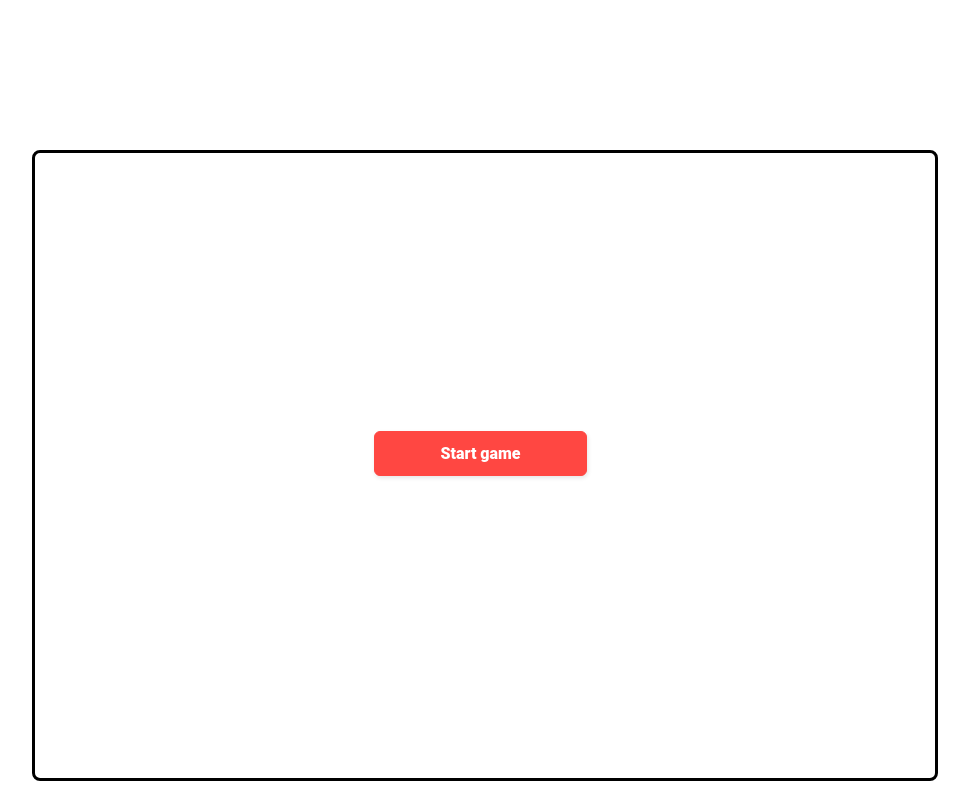
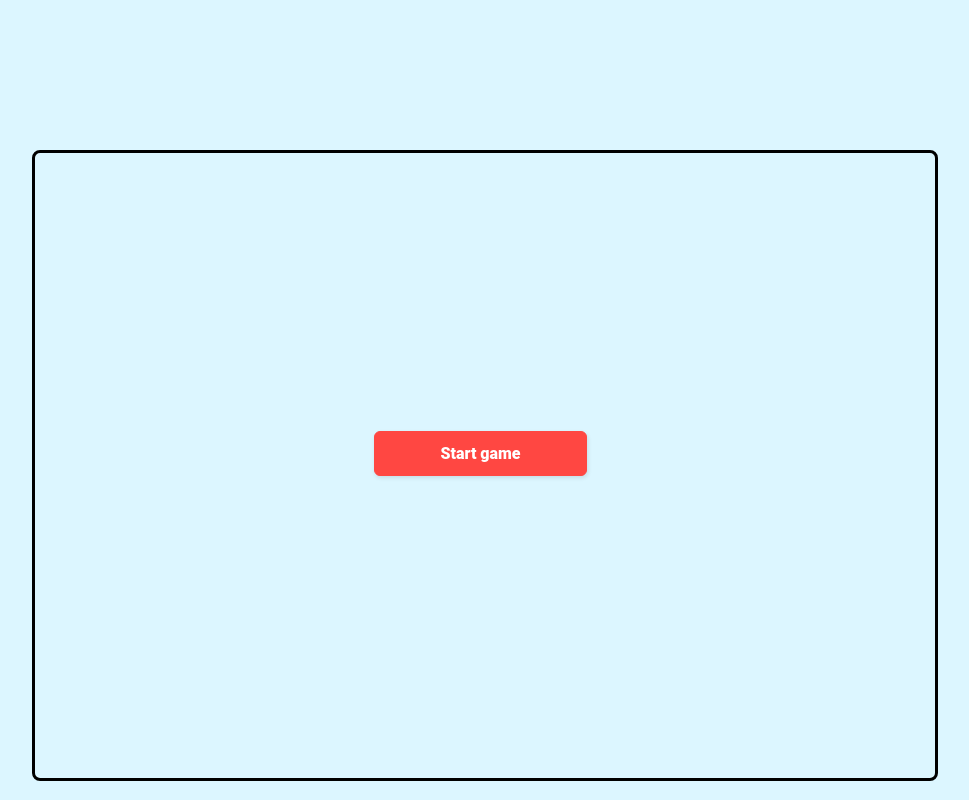
Before and after one commit to sdoste/Mini-escape-game, a plain HTML site: page index.html in a window 1280 px wide. Shown: the whole page, without its empty margins (155-1124 px from the left). Drawn offline with Linux system fonts and the light colour scheme.

Commit message:
background

```diff
--- a/stylesheet.css
+++ b/stylesheet.css
@@ -3,6 +3,7 @@ body{
     flex-direction: column;
     align-items: center;
     justify-content: center;
+    background-color: rgb(220, 246, 255);
 }
 
 
```
